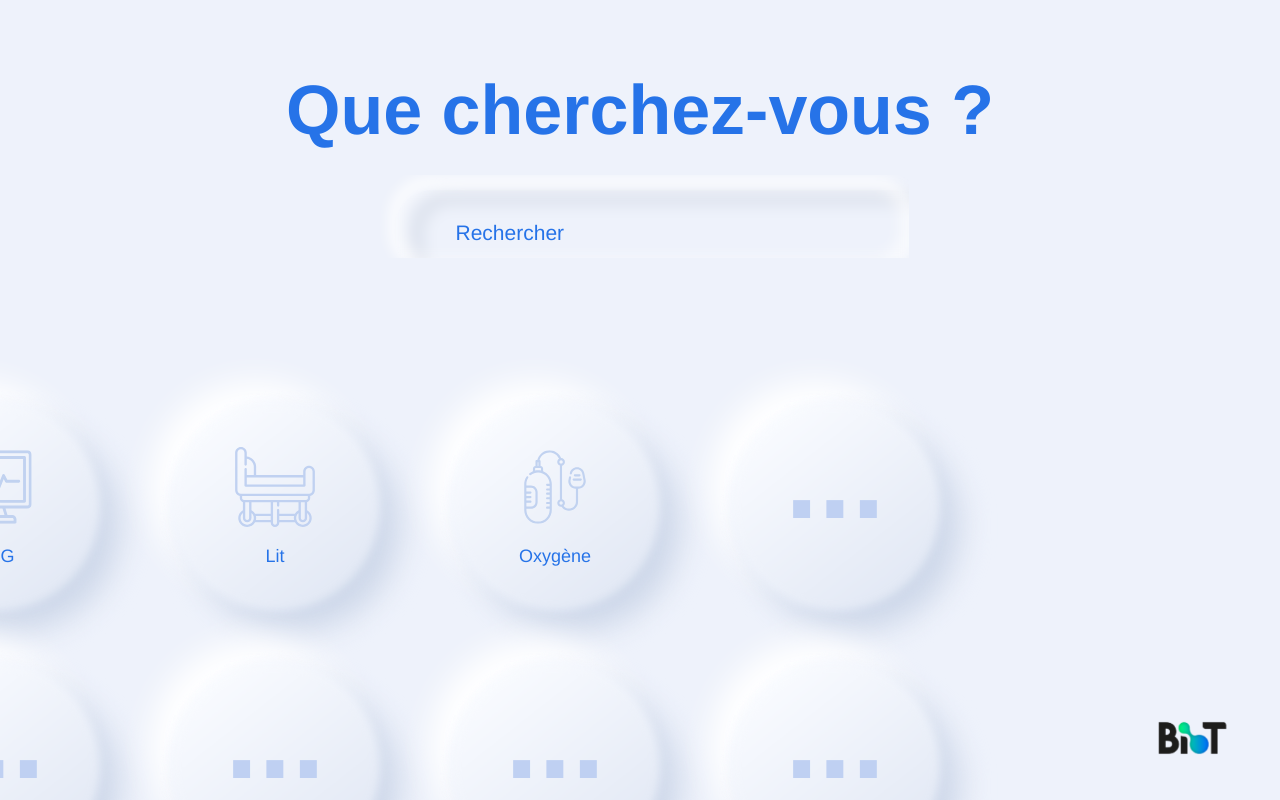
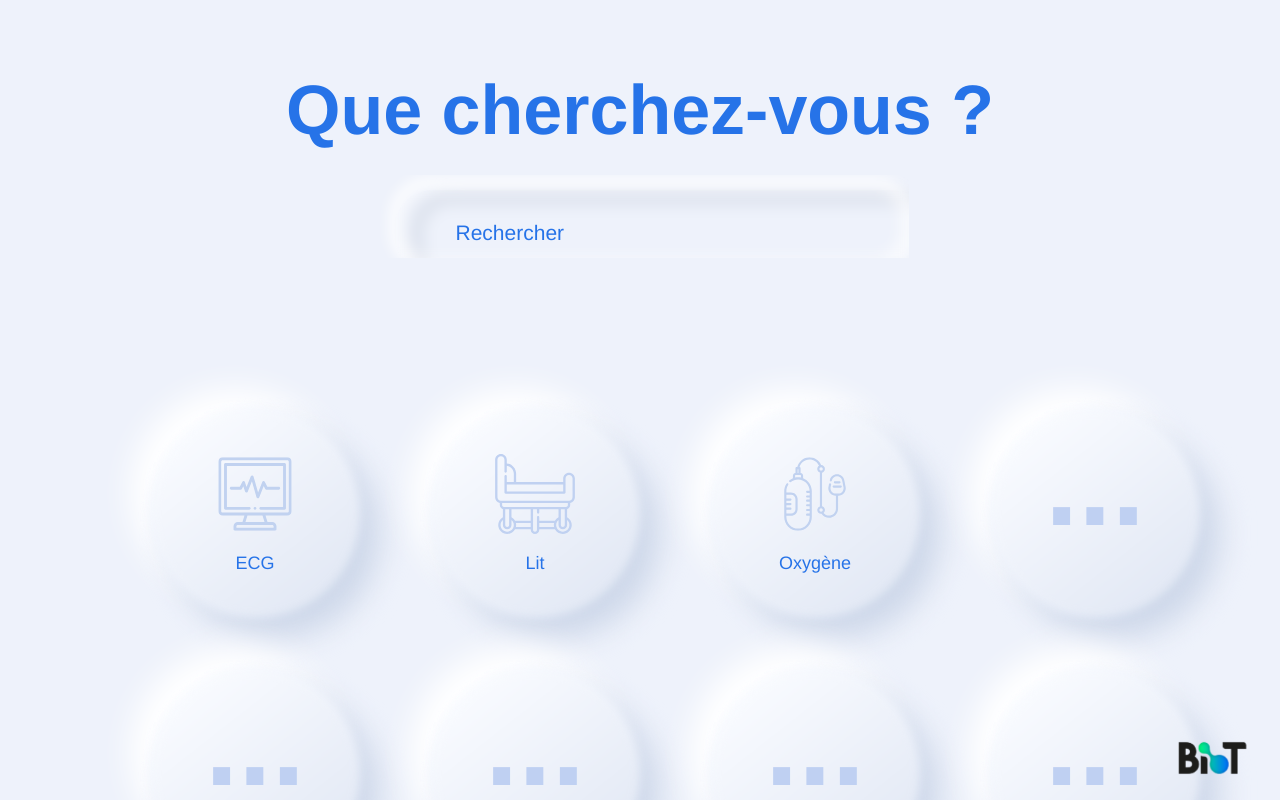
Before and after one commit to B-IoT/biot-dashboard, a React (Create React App) app: page / in a window 1280 px wide. Shown: the top 800 px of the page. Built offline with nearby package versions, Linux system fonts and the light colour scheme; a web font is replaced by a local one.

Commit message:
Change background color

```diff
--- a/public/index.html
+++ b/public/index.html
@@ -26,7 +26,7 @@
     -->
     <title>BIoT - Localisation du matériel</title>
   </head>
-  <body>
+  <body style="background-color: var(--selago)">
     <noscript>You need to enable JavaScript to run this app.</noscript>
     <div id="root"></div>
     <!--
--- a/src/components/ItemButton/ItemButton.jsx
+++ b/src/components/ItemButton/ItemButton.jsx
@@ -3,6 +3,8 @@ import React from 'react';
 import './ItemButton.css';
 
 export default function ItemButton({ text, icon }) {
+  const [animate, setAnimate] = React.useState(0);
+
   return (
     <div className="item-container">
       <div className="item-light" />
--- a/src/pages/SearchPage/SearchPage.css
+++ b/src/pages/SearchPage/SearchPage.css
@@ -1,3 +1,13 @@
+.search-page {
+  align-items: center;
+  justify-content: center;
+  background-color: var(--selago);
+  display: flex;
+  flex-direction: column;
+  padding-top: 75px;
+  padding-bottom: 75px;
+}
+
 .search-title {
   text-align: center;
 }
@@ -14,28 +24,16 @@
 
 .result-grid {
   align-items: center;
-  align-self: flex-end;
   display: flex;
-  height: 1330px;
-  margin-top: 93px;
-  min-width: 1460px;
+  margin-top: 100px;
+  margin-bottom: 100px;
 }
 
 .logo {
   height: 8%;
   width: auto;
   position: fixed;
-  margin: 30px;
+  margin: 10px;
   bottom: 0;
   right: 0;
 }
-
-.search-page {
-  align-items: center;
-  justify-content: center;
-  background-color: var(--selago);
-  display: flex;
-  flex-direction: column;
-  padding-top: 75px;
-  padding-bottom: 75px;
-}
--- a/src/pages/SearchPage/SearchPage.jsx
+++ b/src/pages/SearchPage/SearchPage.jsx
@@ -1,7 +1,8 @@
 import React from 'react';
 import { Link } from 'react-router-dom';
+import SearchBar from '../../components/SearchBar/SearchBar';
 import ItemButton from '../../components/ItemButton/ItemButton';
-import SearchBar from '../../components/SearchBar/SearchBar';
+import PlaceholderButton from '../../components/ItemButton/PlaceholderButton';
 
 import ecgIcon from '../../img/ecgIcon.svg';
 import bedIcon from '../../img/bedIcon.svg';
@@ -9,7 +10,6 @@ import oxygenIcon from '../../img/oxygenIcon.svg';
 import logo from '../../img/logo.png';
 
 import './SearchPage.css';
-import PlaceholderButton from '../../components/ItemButton/PlaceholderButton';
 
 function SearchPage(props) {
   const {
@@ -22,12 +22,8 @@ function SearchPage(props) {
   } = props;
 
   return (
-    <container-center-horizontal>
     <div className="search-page screen ">
-        <h1 className="search-title axiforma-bold-blue-70px">
-          {' '}
-          {searchTitle}{' '}
-        </h1>
+      <h1 className="search-title axiforma-bold-blue-70px">{searchTitle}</h1>
       <SearchBar searchText={searchText} />
       <div className="result-grid">
         <div className="auto-flex">
@@ -67,7 +63,6 @@ function SearchPage(props) {
         <img className="logo" src={logo} alt="BIoT logo" />
       </div>
     </div>
-    </container-center-horizontal>
   );
 }
 
```
Lines whose indentation alone changed are shown as unchanged.
